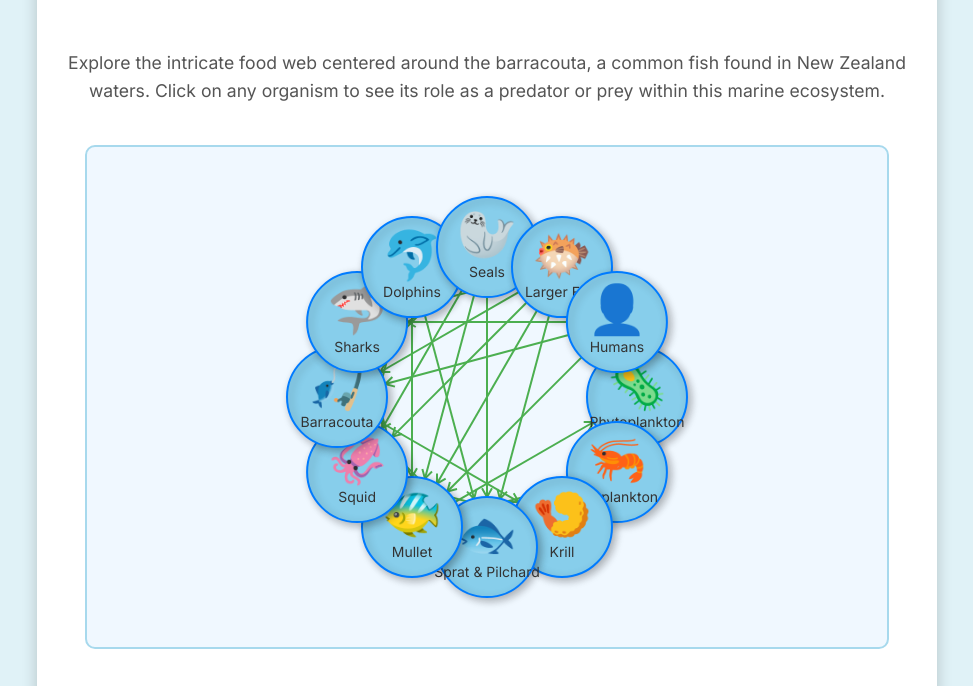
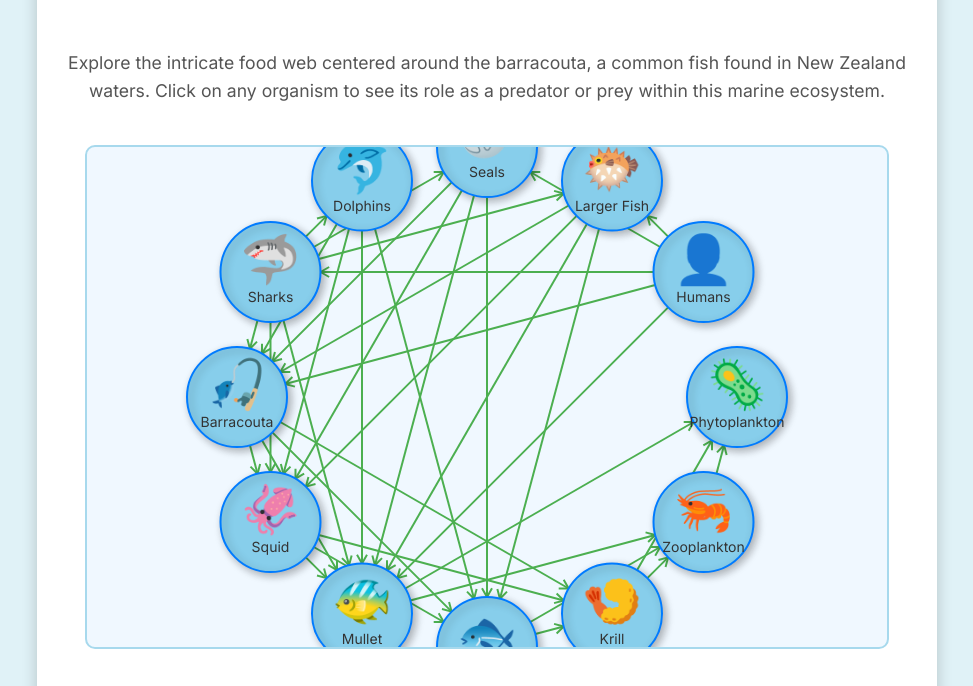
Before and after one commit to robwells77/Maka-Food-Web, a plain HTML site: page index.html in a window 1280 px wide. Shown: the part 114-800 px from the top of the page, without its empty margins (153-1126 px from the left). Drawn offline with Linux system fonts and the light colour scheme.

Commit message:
Update index.html

```diff
--- a/index.html
+++ b/index.html
@@ -262,7 +262,8 @@
         function setInitialPositions() {
             const centerX = canvas.width / 2;
             const centerY = canvas.height / 2;
-            const radius = Math.min(centerX, centerY) * 0.6; // Smaller radius to fit emojis and text
+            // Increased radius even further for maximum spread
+            const radius = Math.min(centerX, centerY) * 1.0; // Adjusted from 0.9 to 1.0 (full radius)
 
             organisms.forEach((org, index) => {
                 const angle = (index / organisms.length) * Math.PI * 2; // Distribute evenly in a circle
@@ -359,7 +360,7 @@
                 // Draw the background circle for the emoji
                 ctx.beginPath();
                 ctx.arc(org.pos.x, org.pos.y, nodeRadius, 0, Math.PI * 2);
-                ctx.fillStyle = '#87CEEB'; // Sky blue for nodes
+                ctx.fillStyle = '#87CEEB'; /* Sky blue for nodes */
                 ctx.shadowColor = 'rgba(0, 0, 0, 0.3)';
                 ctx.shadowBlur = 8;
                 ctx.shadowOffsetX = 3;
```
